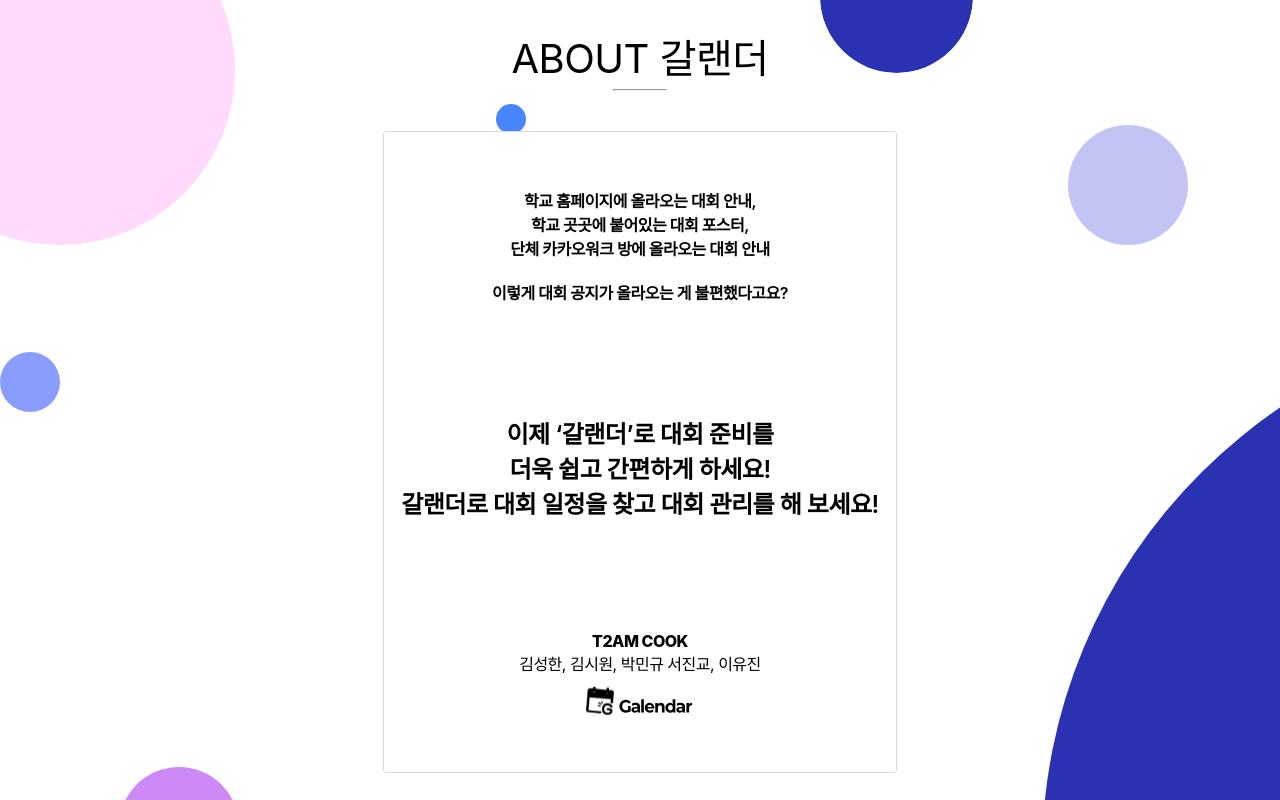
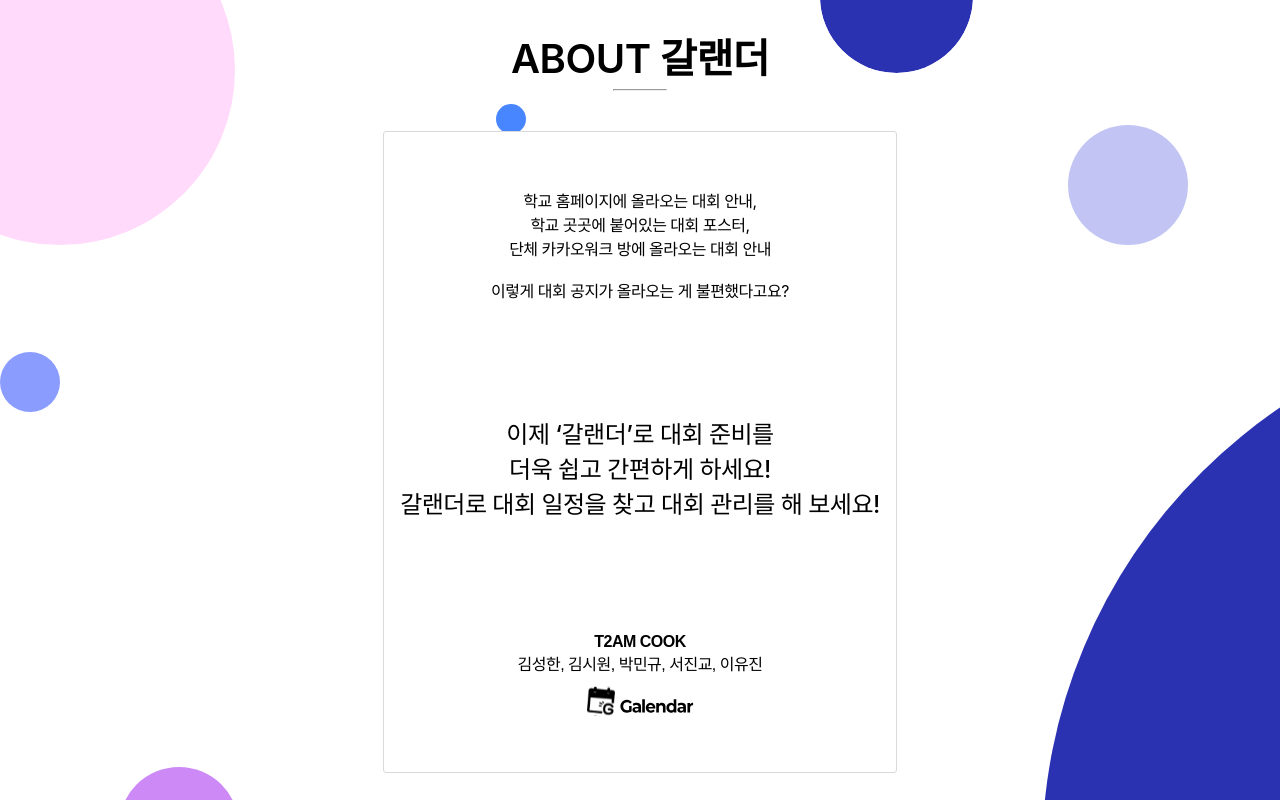
Before and after one commit to T2AM-COOK/Galendar-Web, a React (Create React App) app: page /about in a window 1280 px wide. Built offline with nearby package versions, Linux system fonts and the light colour scheme.

Commit message:
Revert "100커밋. 베포 끝"
This reverts commit 953123eb877ebda2cdbba80c4d80e7dda148f359.

```diff
--- a/src/pages/about/index.jsx
+++ b/src/pages/about/index.jsx
@@ -17,7 +17,7 @@ const About = () => {
           <div>단체 카카오워크 방에 올라오는 대회 안내</div>
           <br /> <div>이렇게 대회 공지가 올라오는 게 불편했다고요?</div>
         </S.Text>
-        <S.Text style={{ fontWeight: "600", fontSize: "24px" }}>
+        <S.Text style={{ fontWeight: "500", fontSize: "24px" }}>
           <div>이제 ‘갈랜더’로 대회 준비를</div>{" "}
           <div>더욱 쉽고 간편하게 하세요!</div>{" "}
           <div> 갈랜더로 대회 일정을 찾고 대회 관리를 해 보세요!</div>
@@ -26,7 +26,7 @@ const About = () => {
           <div>
             <S.Text style={{ fontWeight: "800" }}>T2AM COOK</S.Text>
             <S.Text style={{ fontWeight: "400" }}>
-              김성한, 김시원, 박민규 서진교, 이유진
+              김성한, 김시원, 박민규, 서진교, 이유진
             </S.Text>
           </div>
           <img
--- a/src/pages/about/indexStyle.js
+++ b/src/pages/about/indexStyle.js
@@ -24,8 +24,9 @@ export const TitleContainer = styled.div`
 `;
 
 export const Title = styled.div`
+  @import url("https://cdn.jsdelivr.net/gh/orioncactus/pretendard@v1.3.9/dist/web/variable/pretendardvariable.min.css");
   font-size: 40px;
-  font-weight: 400;
+  font-weight: 600;
   animation-duration: 4s;
   animation-name: Nav;
   @keyframes Nav {
@@ -79,10 +80,12 @@ export const MainContainer = styled.div`
 `;
 
 export const Text = styled.div`
+  @import url("https://cdn.jsdelivr.net/gh/orioncactus/pretendard@v1.3.9/dist/web/variable/pretendardvariable.min.css");
+  font-family: "Pretendard", sans-serif !important;
   width: 100%;
   text-align: center;
   font-size: 16px;
-  font-weight: 600;
+  font-weight: 400;
   letter-spacing: -0.5px;
   animation-duration: 5s;
   animation-name: Text;
--- a/src/pages/startPage/indexStyle.js
+++ b/src/pages/startPage/indexStyle.js
@@ -59,7 +59,7 @@ export const NavItems = styled.div`
 `;
 export const HandImg = styled.img`
   position: absolute;
-  right: 0;
+  right: 5vw;
   width: 600px;
   height: 600px;
   animation-duration: 1s;
@@ -107,7 +107,7 @@ export const Body = styled.div`
 `;
 
 export const BodyText = styled.div`
-  padding-left: 9vw;
+  padding-left: 15vw;
   padding-top: 11vh;
   height: 25vw;
   display: flex;
```
Also changed, not shown: 35 other files (tests, documents, lock files or other folders).
